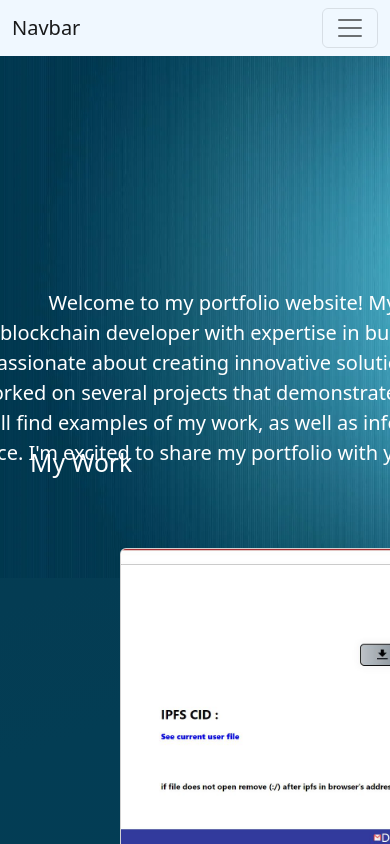
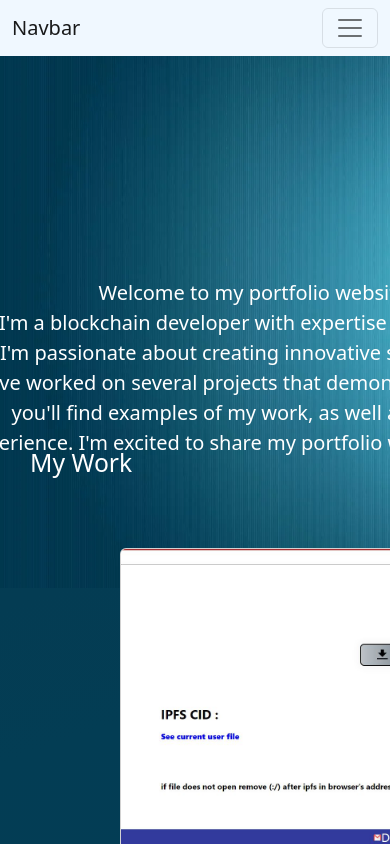
Before and after one commit to placeparks/portfolio, a Next.js app: page / in a window 390 px wide. Shown: the top 844 px of the page. Built offline with nearby package versions, Linux system fonts and the light colour scheme.

Commit message:
Update globals.css

```diff
--- a/styles/globals.css
+++ b/styles/globals.css
@@ -99,10 +99,10 @@ Width:1000px;
 
   }
   .welcome-note{
-    margin-top: -290px;
+    margin-top: -310px;
     color: white;
     font-size: 20px;
-    margin-left: 300px;
+    margin-left: 400px;
     text-align: center;
   }
 
```
